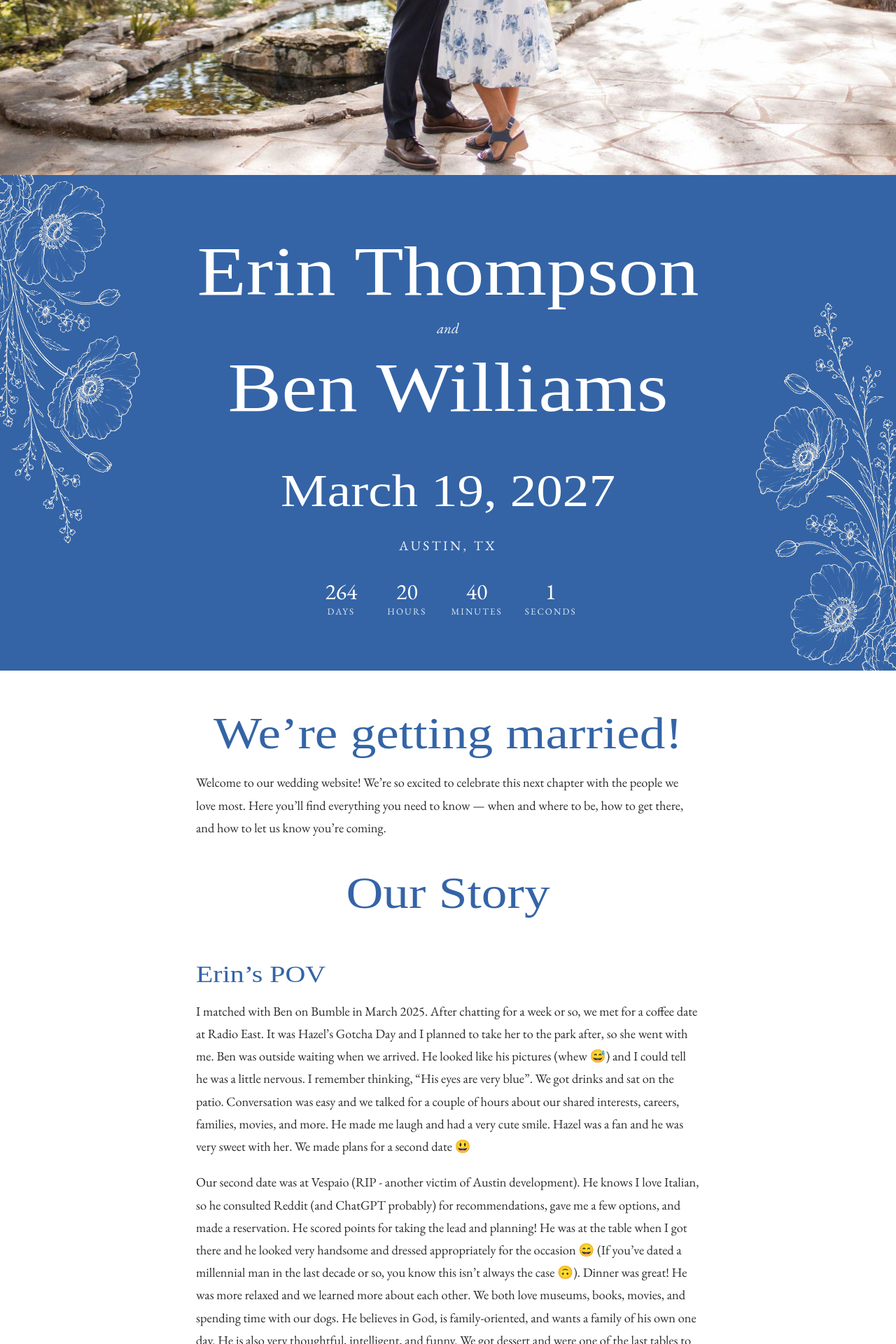
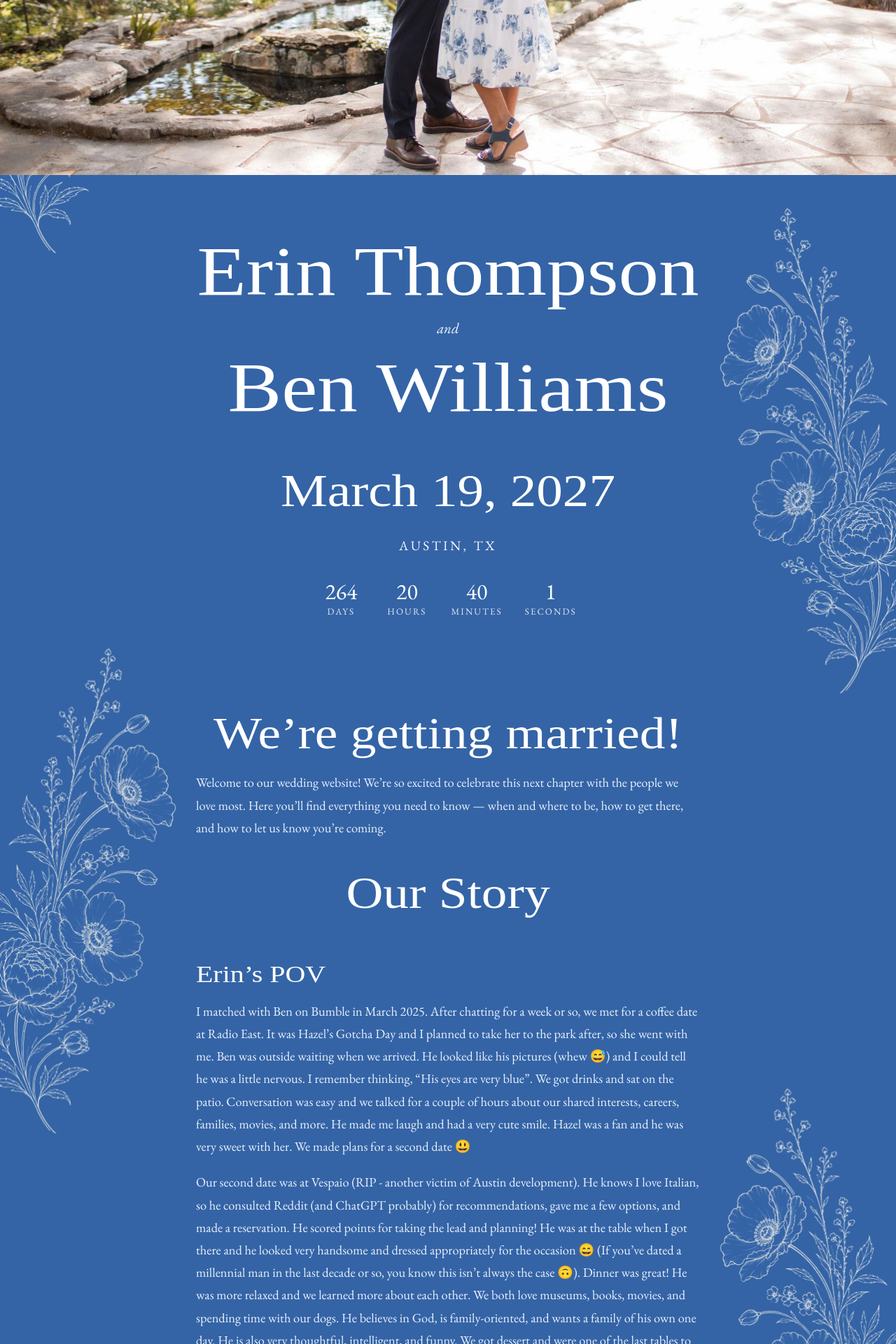
Before and after one commit to bjw7654/wedding-website, a Jekyll site: the page built from index.md, in a window 1280 px wide. Shown: the part 662-2582 px from the top of the page at 70% size. Built offline with Jekyll 4.4.1, drawn with Linux system fonts in a browser that asks for light colours; some web fonts are replaced.

Commit message:
Restyle site with royal-blue theme and floral vine borders
- Switch palette to royal-blue background with soft-white text (matches Zola)

- Add tilted, staggered bouquet vine borders down both sides

- Make sub-page headers transparent so vines run continuously from the top

- Keep the home header solid blue above the hero (no vines behind it)

- Add a faded hairline divider under sub-page headers only

- Render page-title flourish in white for the blue headers

```diff
--- a/_config.yml
+++ b/_config.yml
@@ -61,13 +61,15 @@ hero_images:
 closing_photo: "/assets/images/closing.jpg"
 
 # --- Colors (change these hex codes to re-skin the whole site) ---------------
+# The whole site uses a royal-blue background with light text, just like our
+# Zola page. "bg" is that blue; "text" is the soft white used for words on top.
 colors:
-  primary: "#3464A6"       # Main royal blue
+  primary: "#3464A6"       # Main royal blue (used for the blue background too)
   primary_dark: "#183B54"  # Deep navy (footer)
-  accent: "#C7305B"        # Rose accent (links & buttons)
-  bg: "#ffffff"            # Page background
-  bg_alt: "#f5f7fb"        # Soft background for page titles
-  text: "#2b2b2b"          # Body text
+  accent: "#C7305B"        # Rose accent (buttons)
+  bg: "#3464A6"            # Page background — the royal blue behind everything
+  bg_alt: "#2d5a99"        # A slightly deeper blue (kept for flexibility)
+  text: "#eaf1fb"          # Body text — soft white that reads well on the blue
 
 # =============================================================================
 #  TECHNICAL SETTINGS — you can usually leave everything below this line alone.
--- a/_layouts/default.html
+++ b/_layouts/default.html
@@ -1,7 +1,7 @@
 <!DOCTYPE html>
 <html lang="{{ site.lang | default: 'en' }}">
 {% include head.html %}
-<body>
+<body class="layout-{{ page.layout | default: 'page' }}">
   {% include header.html %}
   <main id="main">
     {{ content }}
--- a/_layouts/home.html
+++ b/_layouts/home.html
@@ -21,11 +21,6 @@ layout: default
 
 <!-- ===== Announcement band ===== -->
 <section class="announce">
-  <img class="announce__floral announce__floral--tl"
-       src="{{ '/assets/images/florals/bouquet-cream.png' | relative_url }}" alt="" aria-hidden="true">
-  <img class="announce__floral announce__floral--br"
-       src="{{ '/assets/images/florals/bouquet-cream.png' | relative_url }}" alt="" aria-hidden="true">
-
   <div class="announce__inner">
     <h1 class="names">
       <span class="names__name">{{ site.partner_one_full | default: site.partner_one }}</span>
--- a/assets/css/style.scss
+++ b/assets/css/style.scss
@@ -12,9 +12,14 @@
   --color-primary:      {{ site.colors.primary      | default: "#3464A6" }};
   --color-primary-dark: {{ site.colors.primary_dark | default: "#183B54" }};
   --color-accent:       {{ site.colors.accent       | default: "#C7305B" }};
-  --color-bg:           {{ site.colors.bg           | default: "#ffffff" }};
-  --color-bg-alt:       {{ site.colors.bg_alt       | default: "#f5f7fb" }};
-  --color-text:         {{ site.colors.text         | default: "#2b2b2b" }};
+  --color-bg:           {{ site.colors.bg           | default: "#3464A6" }};
+  --color-bg-alt:       {{ site.colors.bg_alt       | default: "#2d5a99" }};
+  --color-text:         {{ site.colors.text         | default: "#eaf1fb" }};
+
+  /* Text & decoration that sit on top of the royal-blue background. */
+  --color-on-primary:        #ffffff;
+  --color-on-primary-muted:  rgba(255, 255, 255, 0.82);
+  --color-hairline:          rgba(255, 255, 255, 0.28);
 
   --font-script: "Luxurious Script", "Segoe Script", cursive;
   --font-serif:  "EB Garamond", Georgia, "Times New Roman", serif;
@@ -24,12 +29,20 @@
 
   --maxw: 1080px;
   --content-w: 720px;
+
+  /* Where the floral side vines are anchored (background-position Y). Both sides
+     use the SAME value; the left/right ALTERNATION is baked into the left tile
+     (mirrored + rolled half a period). On sub-pages this is 0 so the vines start
+     right at the top of the page and run behind the (transparent) header without
+     a break. The home page overrides this (see body.layout-home). */
+  --vine-top-left: 0px;
+  --vine-top-right: 0px;
 }
 
 /* ---------- Base ---------- */
 * { box-sizing: border-box; }
 
-html { scroll-behavior: smooth; }
+html { scroll-behavior: smooth; overflow-x: hidden; } /* clip the floral vines that bleed off the edges so they don't add a horizontal scrollbar */
 
 body {
   margin: 0;
@@ -39,13 +52,63 @@ body {
   color: var(--color-text);
   background: var(--color-bg);
   -webkit-font-smoothing: antialiased;
+  position: relative;            /* anchors the floral side borders below */
 }
 
 img { max-width: 100%; display: block; }
 
 a { color: var(--color-accent); }
 
-main { display: block; }
+main { display: block; position: relative; z-index: 1; }
+
+/* ===========================================================================
+   Site-wide floral border
+   Large bouquet "vines" run down the left and right edges of every page, behind
+   the content. The art (bouquet-vine.png) is the bouquet TILTED inward (~23deg,
+   matching the published names-band florals: the top of the bouquet leans toward
+   the page center) with a tall band of empty space baked in below it, so when it
+   repeats down the page there is a big break between blooms. The bouquet's OUTER
+   edge is clipped flat in the PNG so it runs off the page edge (like the source
+   site, a bit less). The left tile is a horizontal mirror of the right; the two
+   sides are then STAGGERED vertically (see --vine-top-* below) so they alternate.
+   =========================================================================== */
+body::before,
+body::after {
+  content: "";
+  position: absolute;
+  top: 0;
+  bottom: 0;
+  width: clamp(170px, 20vw, 300px);
+  background-repeat: repeat-y;
+  background-size: 100% auto;     /* fill the column width; the baked-in gap spaces the repeats */
+  opacity: 0.85;
+  pointer-events: none;
+  z-index: 0;
+}
+/* Each tile is the bouquet leaning inward with its OUTER edge clipped flat (baked
+   into the PNG). Placed at left:0 / right:0, that clipped edge sits at the page
+   edge so the bouquet runs off-frame there. The left tile is the right tile
+   horizontally mirrored AND rolled vertically by half a period, so the two sides
+   ALTERNATE (a bloom on one side lines up with a gap on the other) regardless of
+   viewport width. Both sides therefore share the same background-position Y
+   (--vine-top-*). No translateX, no mask. */
+body::before {
+  left: 0;
+  background-image: url("{{ '/assets/images/florals/bouquet-vine-left.png' | relative_url }}");
+  background-position: center var(--vine-top-left);
+}
+body::after {
+  right: 0;
+  background-image: url("{{ '/assets/images/florals/bouquet-vine.png' | relative_url }}");
+  background-position: center var(--vine-top-right);
+}
+/* The home page leads with a tall, opaque hero photo (~895px), so start the
+   vines just below it (the right bouquet flanks the names band). The left/right
+   alternation is baked into the left tile, so both sides use the same value. */
+body.layout-home {
+  --vine-top-left: 940px;
+  --vine-top-right: 940px;
+}
 
 /* Visually-hidden helper for screen readers */
 .sr-only {
@@ -62,6 +125,38 @@ main { display: block; }
   text-align: center;
   padding: 1.5rem 1rem 0;
   position: relative;
+  z-index: 2;                    /* sit above the floral side borders */
+}
+
+/* On sub-pages the side florals run continuously from the very top of the page,
+   behind the header, so the header itself is transparent and lets them show
+   through (no opaque band splitting the top off from the rest). The home page
+   keeps its solid blue header above the hero photos, with no florals behind it. */
+body.layout-page .site-header {
+  background: transparent;
+}
+
+/* A soft hairline along the bottom of the header on sub-pages only. It is strong
+   across the centre (where there is no floral) and fades out toward the side
+   columns where the vines sit, gently marking the end of the nav without cutting
+   off the continuous florals. Not shown on the home page. */
+body.layout-page .site-header::after {
+  content: "";
+  position: absolute;
+  left: 0;
+  right: 0;
+  bottom: 0;
+  height: 2px;
+  background: linear-gradient(
+    90deg,
+    transparent 0,
+    transparent 16%,
+    var(--color-hairline) 30%,
+    rgba(255, 255, 255, 0.5) 50%,
+    var(--color-hairline) 70%,
+    transparent 84%,
+    transparent 100%
+  );
 }
 
 .site-header__title {
@@ -166,24 +261,12 @@ main { display: block; }
    =========================================================================== */
 .announce {
   position: relative;
-  background: var(--color-primary);
+  z-index: 1;
+  background: transparent;       /* the royal-blue body shows through */
   color: #fff;
   text-align: center;
   padding: 4.5rem 1.25rem;
-  overflow: hidden;
 }
-
-.announce__floral {
-  position: absolute;
-  height: clamp(320px, 56vw, 720px);
-  width: auto;
-  opacity: 0.95;
-  pointer-events: none;
-  user-select: none;
-  z-index: 0;
-}
-.announce__floral--tl { top: 156px; left: 52px; transform: translate(-50%, -50%) rotate(157deg); }
-.announce__floral--br { bottom: 156px; right: 52px; transform: translate(50%, 50%) rotate(-23deg); }
 
 .announce__inner {
   position: relative;
@@ -248,13 +331,13 @@ main { display: block; }
    Page header (sub-pages)
    =========================================================================== */
 .page-head {
-  background: var(--color-bg-alt);
+  background: transparent;       /* uniform royal blue, like the rest of the site */
   text-align: center;
   padding: 3.25rem 1rem 1.75rem;
 }
 .page-title {
   font-family: var(--font-script);
-  color: var(--color-primary);
+  color: var(--color-on-primary);
   font-size: clamp(4rem, 8.2vw, 5.3rem);
   font-weight: 400;
   margin: 0;
@@ -262,7 +345,7 @@ main { display: block; }
   transform: scaleX(var(--script-scale));
 }
 .page-divider { width: 190px; max-width: 70%; margin: 0.4rem auto 0; opacity: 0.85; }
-.page-subtitle { margin: 0.75rem auto 0; max-width: 560px; font-style: italic; color: #555; }
+.page-subtitle { margin: 0.75rem auto 0; max-width: 560px; font-style: italic; color: var(--color-on-primary-muted); }
 
 /* ===========================================================================
    Content / Markdown styling
@@ -275,7 +358,7 @@ main { display: block; }
 .content__inner h2 {
   font-family: var(--font-script);
   font-weight: 400;
-  color: var(--color-primary);
+  color: var(--color-on-primary);
   font-size: clamp(2.95rem, 6.1vw, 3.95rem);
   text-align: center;
   margin: 2.75rem 0 1.1rem;
@@ -285,7 +368,7 @@ main { display: block; }
 .content__inner h3 {
   font-family: var(--font-script);
   font-weight: 400;
-  color: var(--color-primary);
+  color: var(--color-on-primary);
   font-size: 2.15rem;
   margin: 2rem 0 0.4rem;
   display: inline-block;
@@ -294,12 +377,12 @@ main { display: block; }
 }
 .content__inner h4 {
   font-weight: 600;
-  color: var(--color-primary-dark);
+  color: var(--color-on-primary);
   font-size: 1.2rem;
   margin: 1.5rem 0 0.3rem;
 }
 .content__inner p { margin: 0 0 1.2rem; }
-.content__inner a { color: var(--color-accent); text-underline-offset: 2px; }
+.content__inner a { color: var(--color-on-primary); text-underline-offset: 3px; text-decoration-thickness: 1px; }
 .content__inner a:hover { text-decoration: none; }
 
 .content__inner ul,
@@ -311,15 +394,15 @@ main { display: block; }
 .content__inner blockquote {
   margin: 1.5rem 0;
   padding: 0.4rem 1.4rem;
-  border-left: 3px solid var(--color-primary);
-  color: #555;
+  border-left: 3px solid rgba(255, 255, 255, 0.5);
+  color: var(--color-on-primary-muted);
   font-style: italic;
 }
 
 .content__inner hr {
   border: 0;
   height: 1px;
-  background: linear-gradient(to right, transparent, #d6dbe6, transparent);
+  background: linear-gradient(to right, transparent, rgba(255, 255, 255, 0.45), transparent);
   margin: 2.5rem auto;
 }
 
@@ -330,11 +413,11 @@ main { display: block; }
 }
 .content__inner th,
 .content__inner td {
-  border-bottom: 1px solid #e4e7ee;
+  border-bottom: 1px solid var(--color-hairline);
   padding: 0.6rem 0.5rem;
   text-align: left;
 }
-.content__inner th { color: var(--color-primary-dark); }
+.content__inner th { color: var(--color-on-primary); }
 
 /* A reusable centered detail block for schedules etc. */
 .content__inner .detail { text-align: center; }
@@ -379,14 +462,14 @@ main { display: block; }
 .btn--light:hover { transform: translateY(-2px); box-shadow: 0 10px 24px rgba(0, 0, 0, 0.18); }
 .btn--primary { background: var(--color-accent); color: #fff; }
 .btn--primary:hover { transform: translateY(-2px); filter: brightness(1.05); }
-.btn--outline { border-color: var(--color-primary); color: var(--color-primary); }
-.btn--outline:hover { background: var(--color-primary); color: #fff; }
+.btn--outline { border-color: #fff; color: #fff; }
+.btn--outline:hover { background: #fff; color: var(--color-primary); }
 
 /* ===========================================================================
    RSVP call to action
    =========================================================================== */
 .rsvp-cta {
-  background: var(--color-primary);
+  background: transparent;       /* uniform royal blue with the floral border showing through */
   color: #fff;
   text-align: center;
   padding: 4.25rem 1.25rem;
@@ -409,6 +492,8 @@ main { display: block; }
   color: #fff;
   text-align: center;
   padding: 2.75rem 1rem;
+  position: relative;
+  z-index: 2;                    /* sit above the floral side borders */
 }
 .site-footer__names {
   font-family: var(--font-script);
@@ -448,12 +533,13 @@ main { display: block; }
   .nav-rsvp a { display: inline-block; }
 
   .announce { padding: 3.25rem 1rem; }
-  .announce__floral { height: 385px; opacity: 0.85; }
-  .announce__floral--tl { top: 24px; left: -6px; }
-  .announce__floral--br { bottom: 24px; right: -6px; }
 
-  /* Make the countdown more compact on phones so it stays on one line and
-     clear of the corner bouquets. */
+  /* Slim the floral side borders on phones so they frame the page without
+     crowding the text. */
+  body::before,
+  body::after { width: clamp(96px, 30vw, 150px); opacity: 0.7; }
+
+  /* Make the countdown more compact on phones so it stays on one line. */
   .countdown { gap: 0.9rem 1.2rem; }
   .countdown__unit { min-width: 46px; }
   .countdown__num { font-size: 1.55rem; }
```
Also changed, not shown: assets/images/decorative-flourish-smoother-thin.svg, assets/images/florals/bouquet-vine-left.png (added), assets/images/florals/bouquet-vine.png (added).
